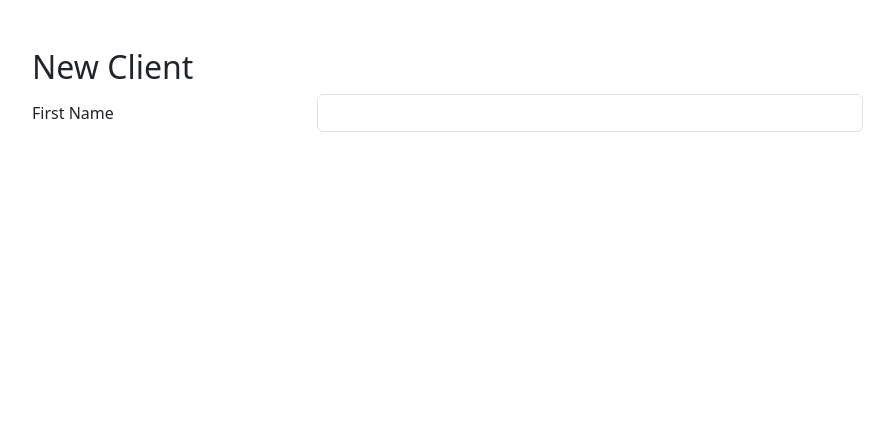
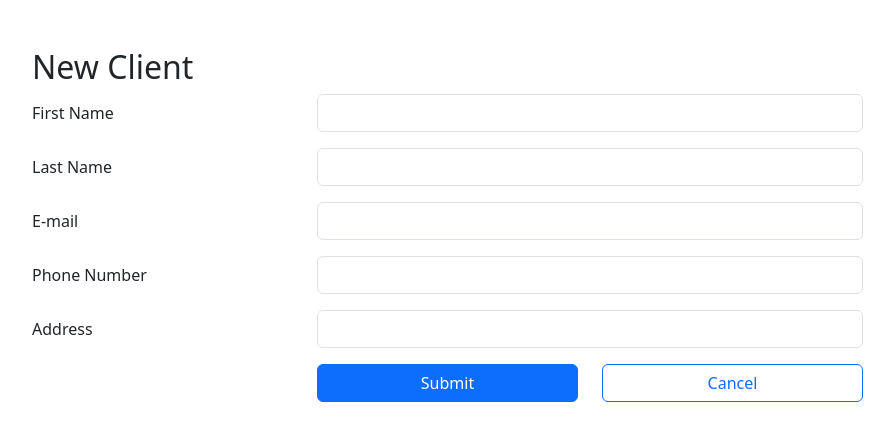
Before and after one commit to L00ka5z78/phonebook_php_html_mysql_12-10-23, a PHP site: page /create.php in a window 1280 px wide. Shown: the top 441 px of the page, without its empty margins (50-944 px from the left). Run offline with PHP 8.4, Linux system fonts and the light colour scheme.

Commit message:
html form added 12.10.23 13:15

```diff
--- a/create.php
+++ b/create.php
@@ -14,12 +14,50 @@
     <div class="container my-5">
         <h2>New Client</h2>
 
-        <form>
-
+        <form method="post">
             <div class="row mb-3">
                 <label class="col-sm-3 col-form-label" for="">First Name</label>
                 <div class="col-sm-6">
                     <input type="text" class="form-control" name="name" value="">
+                </div>
+            </div>
+
+            <div class="row mb-3">
+                <label class="col-sm-3 col-form-label" for="">Last Name</label>
+                <div class="col-sm-6">
+                    <input type="text" class="form-control" name="surname" value="">
+                </div>
+            </div>
+
+            <div class="row mb-3">
+                <label class="col-sm-3 col-form-label" for="">E-mail</label>
+                <div class="col-sm-6">
+                    <input type="email" class="form-control" name="email" value="">
+                </div>
+            </div>
+
+            <div class="row mb-3">
+                <label class="col-sm-3 col-form-label" for="">Phone Number</label>
+                <div class="col-sm-6">
+                    <input type="text" class="form-control" name="phone" value="">
+                </div>
+            </div>
+
+            <div class="row mb-3">
+                <label class="col-sm-3 col-form-label" for="">Address</label>
+                <div class="col-sm-6">
+                    <input type="text" class="form-control" name="address" value="">
+                </div>
+            </div>
+
+
+
+            <div class="row mb-3">
+                <div class="offset-sm-3 col-sm-3 d-grid">
+                    <button type="submit" class="btn btn-primary">Submit</button>
+                </div>
+                <div class="col-sm-3 d-grid">
+                    <a class="btn btn-outline-primary" href="/phphone/index.php" role="button">Cancel</a>
                 </div>
             </div>
         </form>
```
